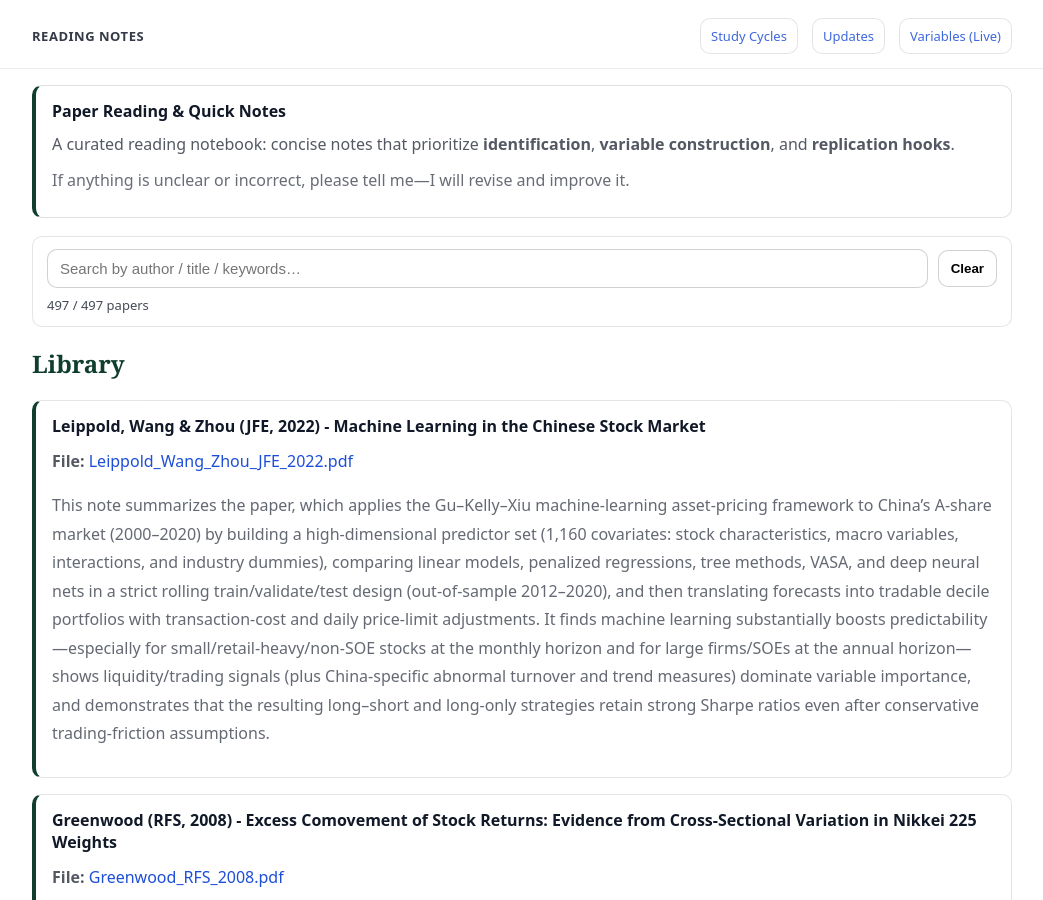
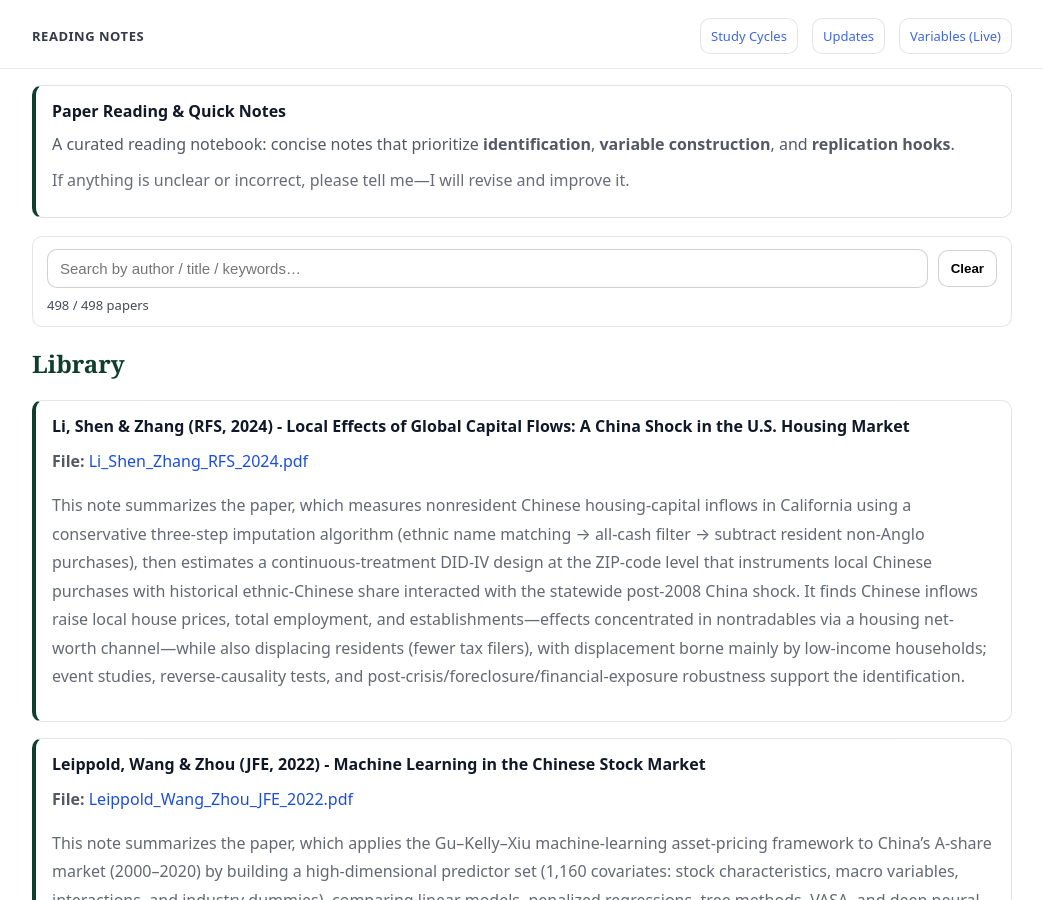
Before and after one commit to yaxinzn/study-archive, a Jekyll site: the page built from reading/index.md, in a window 1280 px wide and 900 px high. Shown: the whole window, without its empty margins (118-1161 px from the left). Built offline with Jekyll 4.4.1, drawn with Linux system fonts in a browser that asks for light colours.

Commit message:
Reading: add/update Li_Shen_Zhang_RFS_2024.pdf

```diff
--- a/_data/reading.yml
+++ b/_data/reading.yml
@@ -1,3 +1,7 @@
+- title: "Li, Shen & Zhang (RFS, 2024) - Local Effects of Global Capital Flows: A China Shock in the U.S. Housing Market"
+  file: "Li_Shen_Zhang_RFS_2024.pdf"
+  desc: "This note summarizes the paper, which measures nonresident Chinese housing-capital inflows in California using a conservative three-step imputation algorithm (ethnic name matching → all-cash filter → subtract resident non-Anglo purchases), then estimates a continuous-treatment DID-IV design at the ZIP-code level that instruments local Chinese purchases with historical ethnic-Chinese share interacted with the statewide post-2008 China shock. It finds Chinese inflows raise local house prices, total employment, and establishments—effects concentrated in nontradables via a housing net-worth channel—while also displacing residents (fewer tax filers), with displacement borne mainly by low-income households; event studies, reverse-causality tests, and post-crisis/foreclosure/financial-exposure robustness support the identification."
+
 - title: "Leippold, Wang & Zhou (JFE, 2022) - Machine Learning in the Chinese Stock Market"
   file: "Leippold_Wang_Zhou_JFE_2022.pdf"
   desc: "This note summarizes the paper, which applies the Gu–Kelly–Xiu machine-learning asset-pricing framework to China’s A-share market (2000–2020) by building a high-dimensional predictor set (1,160 covariates: stock characteristics, macro variables, interactions, and industry dummies), comparing linear models, penalized regressions, tree methods, VASA, and deep neural nets in a strict rolling train/validate/test design (out-of-sample 2012–2020), and then translating forecasts into tradable decile portfolios with transaction-cost and daily price-limit adjustments. It finds machine learning substantially boosts predictability—especially for small/retail-heavy/non-SOE stocks at the monthly horizon and for large firms/SOEs at the annual horizon—shows liquidity/trading signals (plus China-specific abnormal turnover and trend measures) dominate variable importance, and demonstrates that the resulting long–short and long-only strategies retain strong Sharpe ratios even after conservative trading-friction assumptions."
```
Also changed, not shown: 1 other file.
